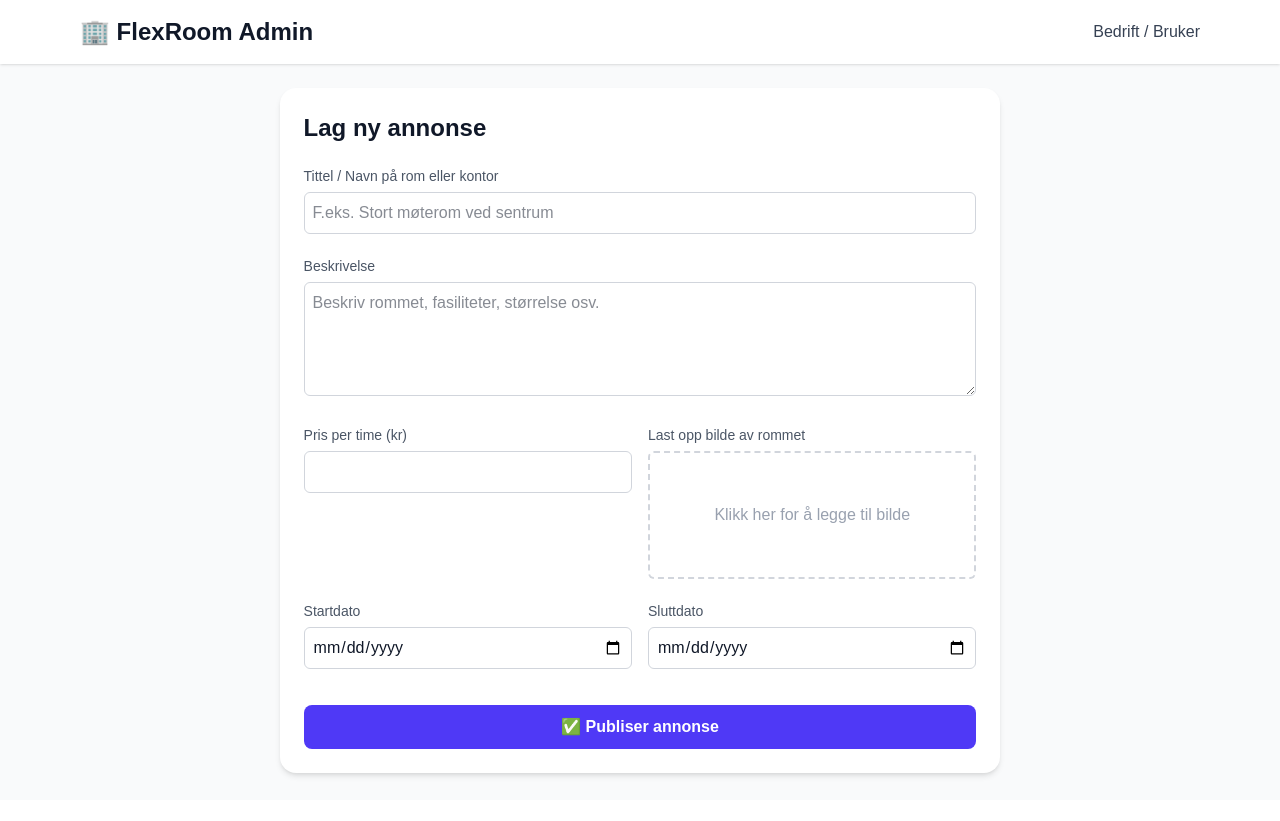
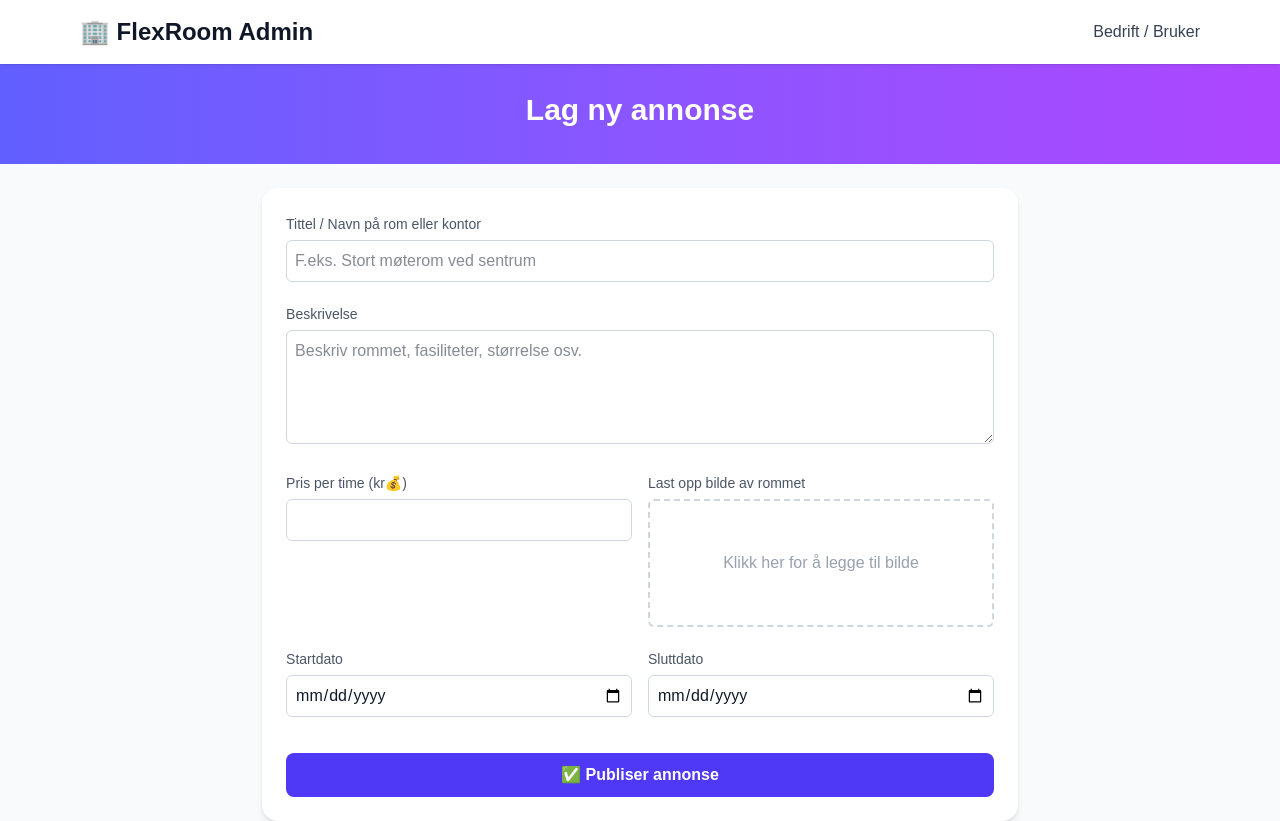
Before and after one commit to oboy047/flexroom, a Next.js app: page /bookingCard in a window 1280 px wide. Before the commit the page ends 800 px from the top, so only its background shows below. Built offline with nearby package versions, Linux system fonts and the light colour scheme.

Commit message:
opdateringer

```diff
--- a/src/app/admin/page.tsx
+++ b/src/app/admin/page.tsx
@@ -8,7 +8,7 @@ export default function AdminPage() {
     {
       title1: "Lag annonse",
       descriptionFlex: "Opprett en ny annonse for dine produkter eller tjenester.",
-      href: "/create-ad",
+      href: "/bookingCard",
     },
     {
       title1: "Mine annonser",
@@ -33,7 +33,7 @@ export default function AdminPage() {
       <header className="w-full bg-white shadow-sm sticky top-0 z-10">
         <div className="max-w-6xl mx-auto flex items-center justify-between p-4">
           <Link href="/" className="text-2xl font-bold hover:opacity-80 transition">
-            🏢 FlexRoom Admin
+            🏢 FlexRoom
           </Link>
           <span className="font-medium">Bedrift / Bruker</span>
         </div>
--- a/src/app/bookingCard/page.tsx
+++ b/src/app/bookingCard/page.tsx
@@ -35,19 +35,25 @@ export default function AnnonseCard() {
       {/* Navbar - med bedrift og bruker*/}
       <header className="w-full bg-white shadow-sm sticky top-0 z-10">
         <div className="max-w-6xl mx-auto flex items-center justify-between p-4">
-          <Link href="/" className="text-2xl font-bold hover:opacity-80 transition">
+          {/*Legg til home her */}
+          <Link href="/admin" className="text-2xl font-bold hover:opacity-80 transition">
             🏢 FlexRoom Admin
           </Link>
           <span className="font-medium text-gray-700">Bedrift / Bruker</span>
         </div>
       </header>
 
+         <section className="text-center py-7 bg-gradient-to-r from-indigo-500 to-purple-500 text-white">
+        <h2 className="text-3xl font-bold mb-2">Lag ny annonse</h2>
+
+      </section>
+
       {/* Form Lag annonse + tittle,  */}
       <form
         onSubmit={onSubmit}
         className="max-w-3xl mx-auto mt-6 bg-white p-6 rounded-2xl shadow-md grid gap-5"
       >
-        <h2 className="text-2xl font-semibold">Lag ny annonse</h2>
+
 
         <label className="block">
           <span className="text-sm text-gray-600">Tittel / Navn på rom eller kontor</span>
@@ -75,7 +81,7 @@ export default function AnnonseCard() {
 
         <div className="grid md:grid-cols-2 gap-4">
           <label className="block">
-            <span className="text-sm text-gray-600">Pris per time (kr)</span>
+            <span className="text-sm text-gray-600">Pris per time (kr💰)</span>
             <input
               type="number"
               value={price}
```
